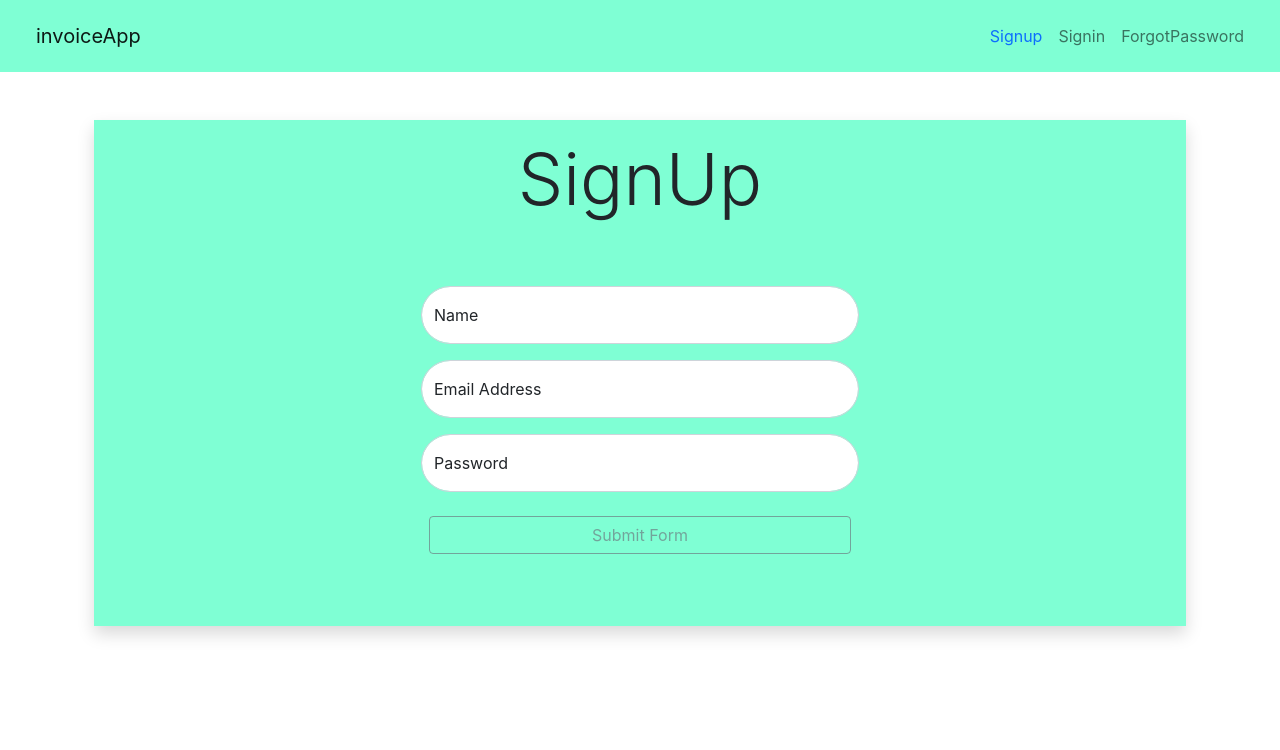
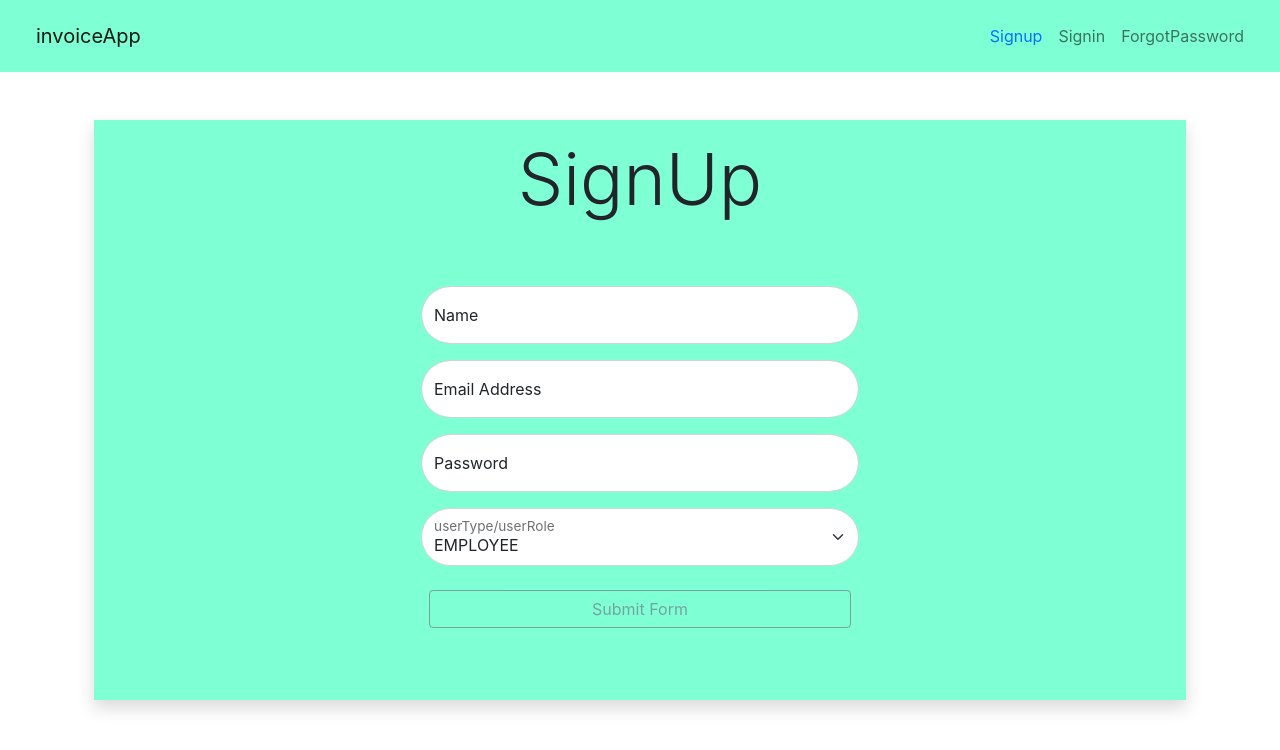
Before and after one commit to kar-thee/invoiceApp-client, a React (Create React App) app: page /user/signup in a window 1280 px wide. Shown: the top 750 px of the page. Built offline with nearby package versions, Linux system fonts and the light colour scheme.

Commit message:
developed all role based dashboards

```diff
--- a/src/hooks/InitialValues.js
+++ b/src/hooks/InitialValues.js
@@ -1,6 +1,5 @@
 const initialValues = {
   token: null,
-  userObj: null,
   idVerified: false,
   role: null,
   loading: false,
--- a/src/hooks/ReducerFunction.js
+++ b/src/hooks/ReducerFunction.js
@@ -1,21 +1,17 @@
-import { ADMIN } from "../helpers/UserRoles";
-
 const ReducerFunction = (state, actionObj) => {
   switch (actionObj.type) {
     case "signup":
       return {
         ...state,
         token: actionObj.payload.token,
-        // userObj: actionObj.payload.userObj,
-        role: actionObj.payload.role || ADMIN,
+        role: actionObj.payload.role,
       };
 
     case "signin":
       return {
         ...state,
         token: actionObj.payload.token,
-        userObj: actionObj.payload.userObj,
-        role: actionObj.payload.role || ADMIN,
+        role: actionObj.payload.role,
         idVerified: actionObj.payload.idVerified,
       };
     case "accountVerification":
--- a/src/hooks/useStore.js
+++ b/src/hooks/useStore.js
@@ -8,14 +8,14 @@ const useStore = () => {
     //intialising states if present in localstorage
     const userToken = JSON.parse(localStorage.getItem("TOKEN"));
     const userRole = JSON.parse(localStorage.getItem("ROLE"));
-    const idVerified = JSON.parse(localStorage.getItem("IDVERIFIED")) || false;
+    const idVerified = JSON.parse(localStorage.getItem("IDVERIFIED"));
 
     return userToken && userRole
       ? {
           ...initialValues,
           token: userToken || null,
           role: userRole || null,
-          idVerified,
+          idVerified: idVerified || null,
         }
       : initialValues;
   });
--- a/src/pages/public/components/SignupComponent.js
+++ b/src/pages/public/components/SignupComponent.js
@@ -5,6 +5,7 @@ const SignupComponent = ({
   initialFormValues,
   yupValidation,
   submitFormFunc,
+  userRoleArray,
 }) => {
   return (
     <>
@@ -79,6 +80,34 @@ const SignupComponent = ({
                 )}
               </div>
 
+              <div className="form-floating mb-3">
+                <select
+                  className="form-select rounded-pill"
+                  id="userType"
+                  placeholder="Your userRole"
+                  onChange={formik.handleChange}
+                  onBlur={formik.handleBlur}
+                  value={formik.values.userType}
+                >
+                  {userRoleArray &&
+                    userRoleArray.map((userType) => (
+                      <option key={userType} value={userType}>
+                        {userType}
+                      </option>
+                    ))}
+                </select>
+                <label htmlFor="userType">userType/userRole</label>
+
+                {formik.touched.userType && formik.errors.userType && (
+                  <div className="form-text text-danger ms-4">
+                    {formik.errors.userType}
+                  </div>
+                )}
+                {formik.touched.userType && !formik.errors.userType && (
+                  <div className="form-text text-success ms-4">Looks Good</div>
+                )}
+              </div>
+
               <div className="p-2 mb-3">
                 <button
                   className="btn btn-outline-secondary rounded col-12"
--- a/src/pages/public/views/Signup.js
+++ b/src/pages/public/views/Signup.js
@@ -17,10 +17,13 @@ const Signup = () => {
 
   const navigate = useNavigate();
 
+  const userRoleArray = ["EMPLOYEE", "MANAGER", "ADMIN"];
+
   const initialFormValues = {
     name: "",
     email: "",
     password: "",
+    userType: "",
   };
 
   const yupValidation = yup.object().shape({
@@ -34,6 +37,7 @@ const Signup = () => {
         /^(?=.*[A-Za-z])(?=.*\d)(?=.*[@$!%*#?&])[A-Za-z\d@$!%*#?&]{8,}$/,
         "include number,special character and capital character"
       ),
+    userType: yup.string().oneOf(userRoleArray),
   });
 
   const submitFormFunc = async (values) => {
@@ -42,6 +46,7 @@ const Signup = () => {
       name: values.name,
       email: values.email,
       password: values.password,
+      userType: values.userType.toLowerCase(),
     };
     const { data } = await SignupFunction(body);
 
@@ -73,6 +78,7 @@ const Signup = () => {
               initialFormValues={initialFormValues}
               yupValidation={yupValidation}
               submitFormFunc={submitFormFunc}
+              userRoleArray={userRoleArray}
             />
           </div>
         </div>
```
